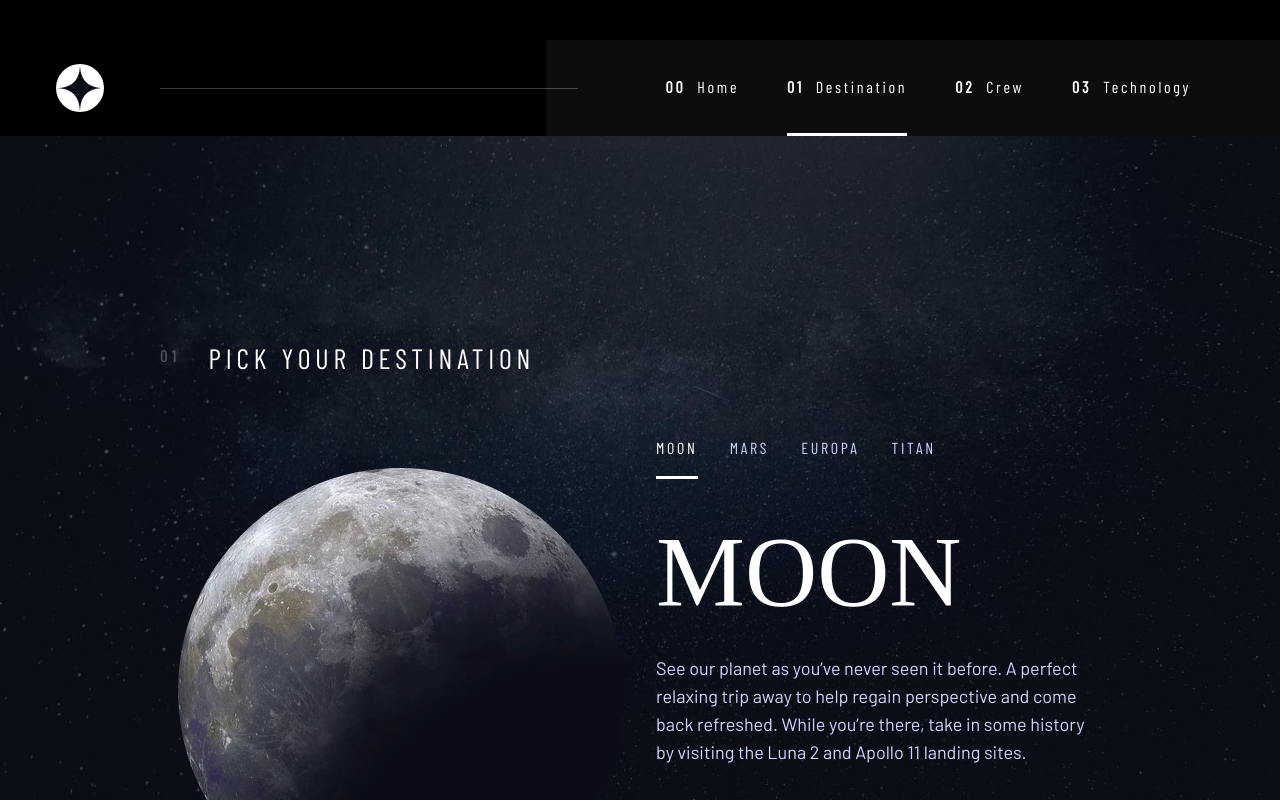
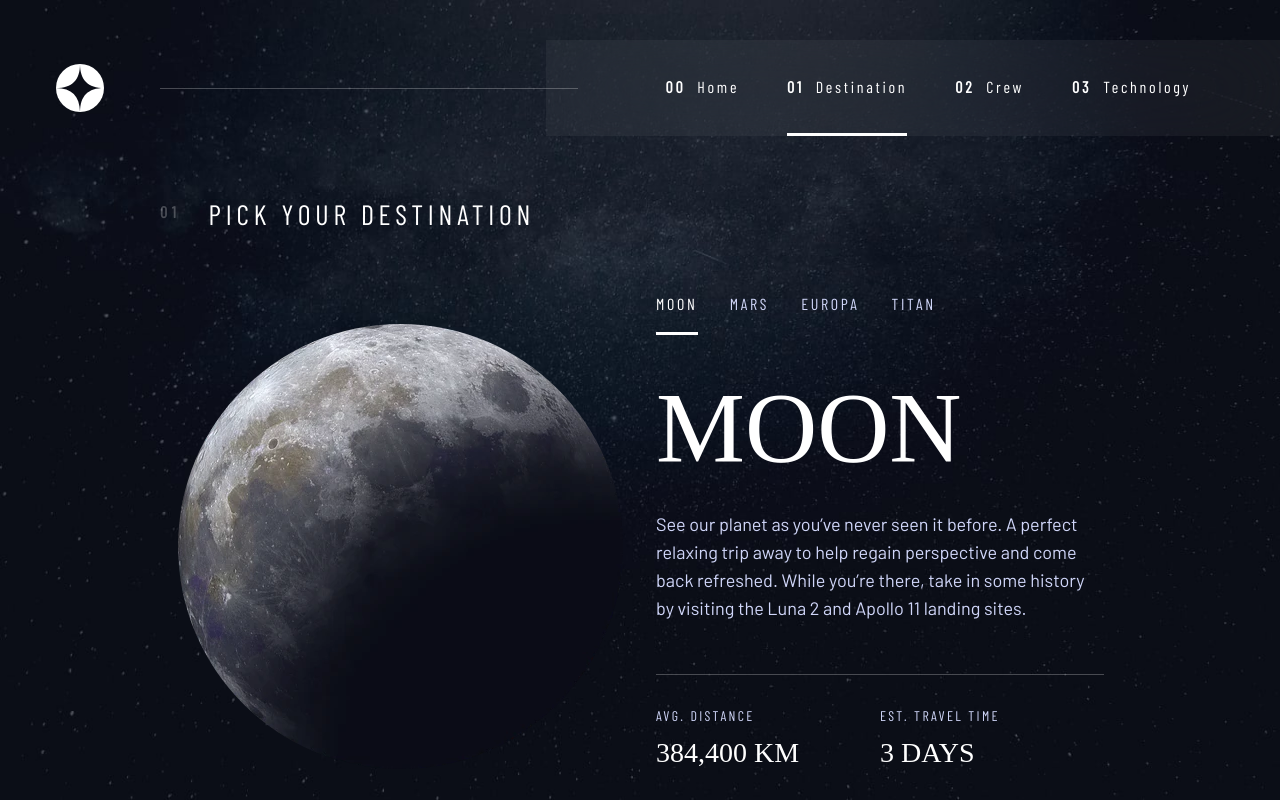
Before and after one commit to mohamednehad450/space-tourism-website, a Next.js app: page /destination in a window 1280 px wide. Built offline with nearby package versions, Linux system fonts and the light colour scheme; a web font is replaced by a local one.

Commit message:
fix: Refactor destination page

```diff
--- a/pages/destination.tsx
+++ b/pages/destination.tsx
@@ -1,24 +1,26 @@
 import type { NextPage } from 'next'
-import { Container, Header } from '../components/shared'
+import { Header } from '../components/shared'
 import { DestinationSelect } from '../components/destination'
+import { useEffect } from 'react'
 
 
 
 
 
 const Destination: NextPage = () => {
+    useEffect(() => {
+        const container = document.getElementById("container")
+        container?.classList.add("bg-destination-m", "sm:bg-destination-t", "lg:bg-destination", "bg-cover")
+        return () => { container?.classList.remove("bg-destination-m", "sm:bg-destination-t", "lg:bg-destination", "bg-cover") }
+    }, [])
     return (
-        <main className={`
-            h-screen w-screen overflow-scroll
-            bg-destination-m sm:bg-destination-t lg:bg-destination bg-cover
-      `}>
-            <Container>
-                <div className='mb-8 sm:m-10 lg:my-16  lg:mx-40 motion-safe:animate-slide-in'>
-                    <Header prefix='01' title={"Pick your destination".toLocaleUpperCase()} />
-                </div>
-                <DestinationSelect />
-            </Container>
-        </main>
+
+        <>
+            <div className='mb-8 sm:m-10 lg:my-16  lg:mx-40 motion-safe:animate-slide-in'>
+                <Header prefix='01' title={"Pick your destination".toLocaleUpperCase()} />
+            </div>
+            <DestinationSelect />
+        </>
     )
 }
 
```
